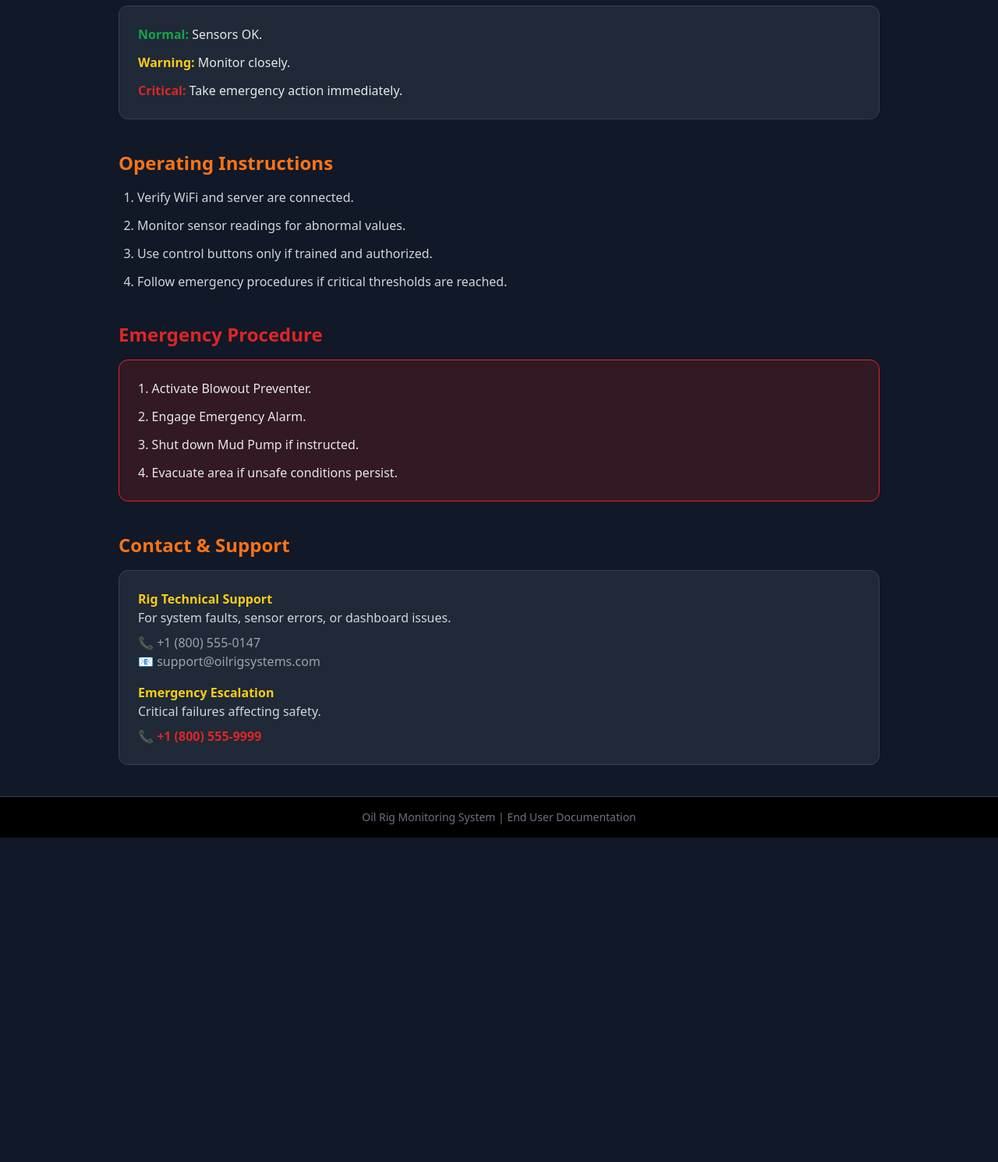
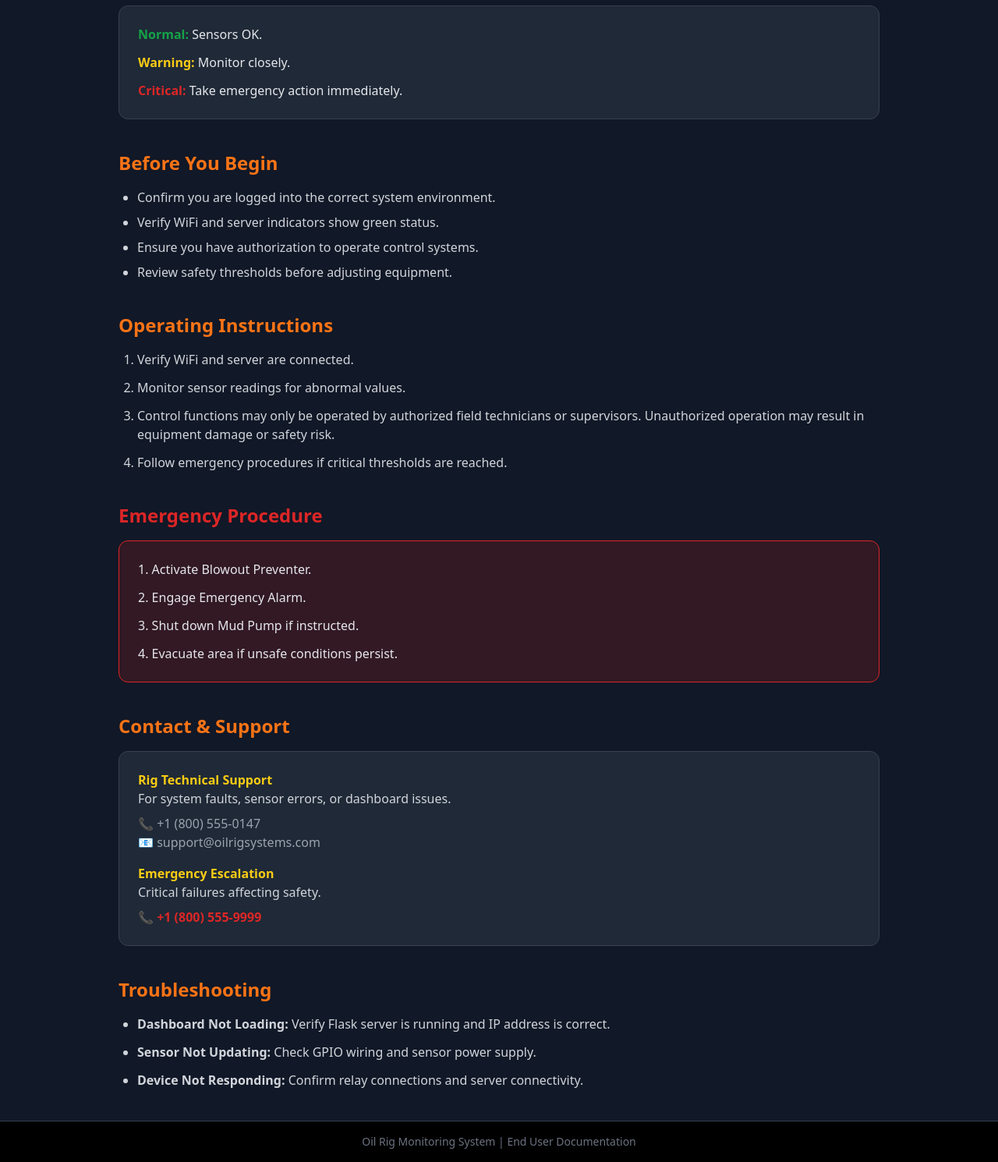
Before and after one commit to GeorgioChahoud/Oil-Rig-Raspberry-Pi-Control-System, a Flask app: page /user-guide in a window 1280 px wide. Shown: the part 476-1966 px from the top of the page at 78% size. Before the commit the page ends 1550 px from the top, so only its background shows below. Run offline with Flask 3, Linux system fonts and the light colour scheme; some libraries are stand-ins or nearby versions.

Commit message:
Add user guide sections for pre-checks and troubleshooting

```diff
--- a/app/templates/user-guide.html
+++ b/app/templates/user-guide.html
@@ -80,11 +80,21 @@
     </section>
 
     <section>
+      <h2 class="text-2xl font-semibold text-rigOrange mb-4">Before You Begin</h2>
+        <ul class="list-disc ml-6 space-y-2 text-gray-300">
+          <li>Confirm you are logged into the correct system environment.</li>
+          <li>Verify WiFi and server indicators show green status.</li>
+          <li>Ensure you have authorization to operate control systems.</li>
+          <li>Review safety thresholds before adjusting equipment.</li>
+        </ul>
+    </section>
+
+    <section>
       <h2 class="text-2xl font-semibold text-rigOrange mb-4">Operating Instructions</h2>
       <ol class="list-decimal ml-6 space-y-3 text-gray-300">
         <li>Verify WiFi and server are connected.</li>
         <li>Monitor sensor readings for abnormal values.</li>
-        <li>Use control buttons only if trained and authorized.</li>
+        <li>Control functions may only be operated by authorized field technicians or supervisors. Unauthorized operation may result in equipment damage or safety risk.</li>
         <li>Follow emergency procedures if critical thresholds are reached.</li>
       </ol>
     </section>
@@ -117,6 +127,15 @@
       </div>
     </section>
 
+    <section>
+      <h2 class="text-2xl font-semibold text-rigOrange mb-4">Troubleshooting</h2>
+      <ul class="list-disc ml-6 space-y-3 text-gray-300">
+        <li><strong>Dashboard Not Loading:</strong> Verify Flask server is running and IP address is correct.</li>
+        <li><strong>Sensor Not Updating:</strong> Check GPIO wiring and sensor power supply.</li>
+        <li><strong>Device Not Responding:</strong> Confirm relay connections and server connectivity.</li>
+      </ul>
+    </section>
+
   </main>
 
   <footer class="bg-black border-t border-gray-700 py-4 text-center text-sm text-gray-500">
```
